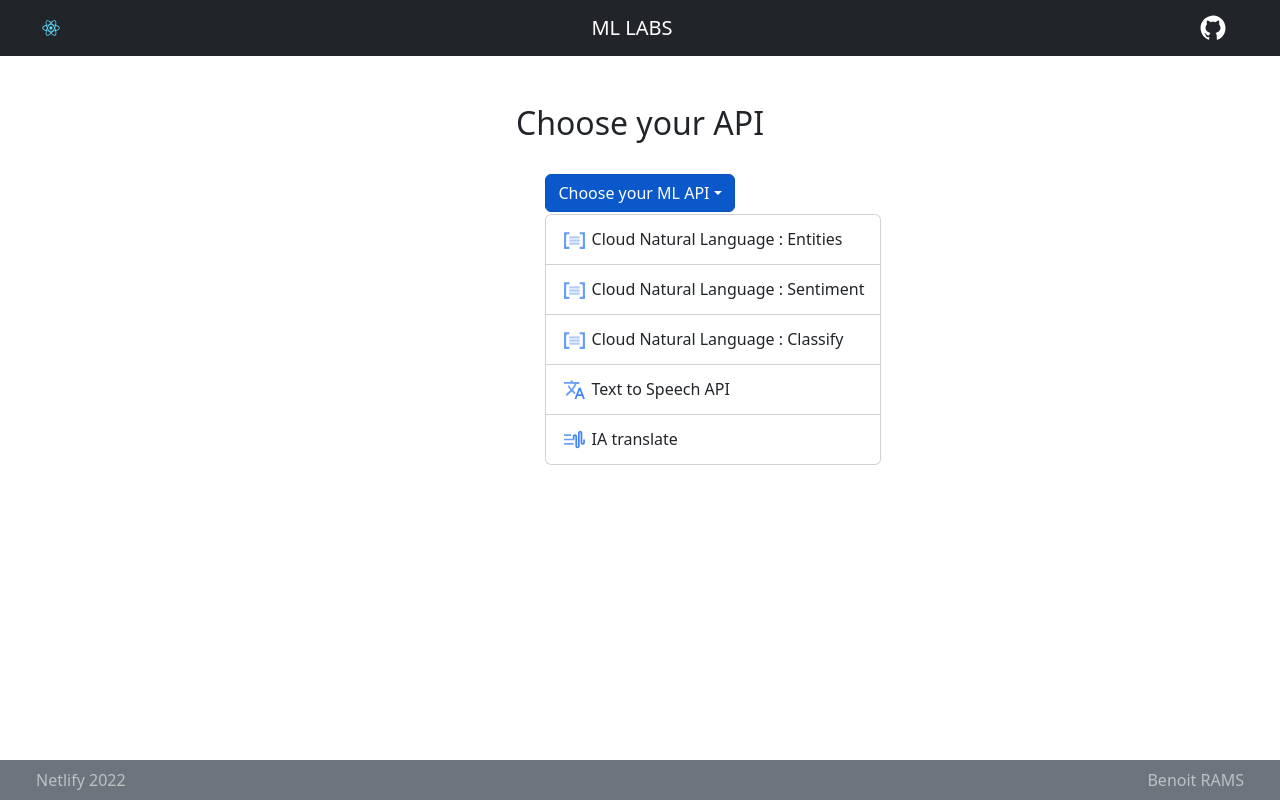
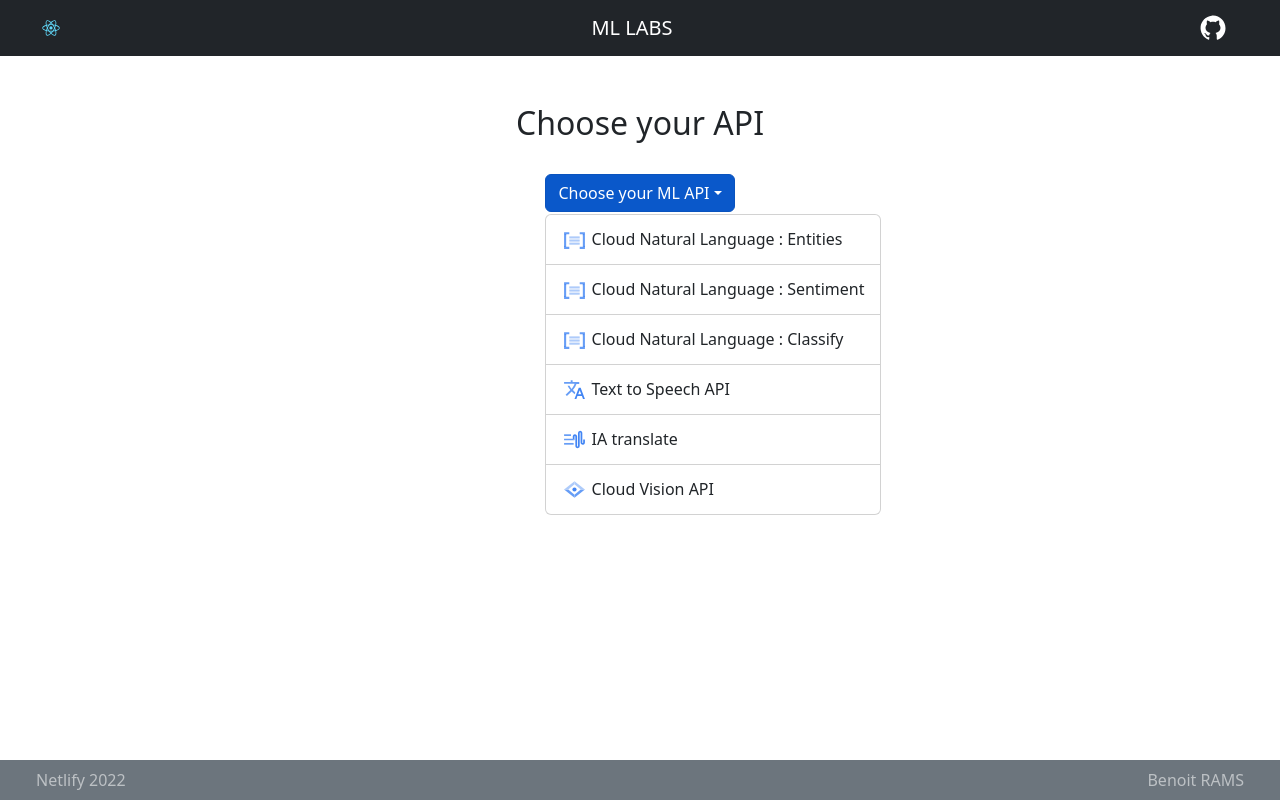
Before and after one commit to Smar-Ben/ml_gcp_api_labs_front_end, a React (Create React App) app: page / in a window 1280 px wide. Both pictures are taken after a click on the button "Choose your ML API". Built offline with nearby package versions, Linux system fonts and the light colour scheme.

Commit message:
feat: add vision api for the website

```diff
--- a/src/component/CardDescription.js
+++ b/src/component/CardDescription.js
@@ -1,6 +1,7 @@
 import CloudNaturalLogo from "../img/ml_logo/cloud_natural_language_api.svg";
 import TranslationIALogo from "../img/ml_logo/cloud_translation_api.svg";
 import TextToSpeech from "../img/ml_logo/text-to-speech.svg";
+import CloudVision from "../img/ml_logo/cloud_vision_api.svg";
 import React from "react";
 import Button from "react-bootstrap/Button";
 import Card from "react-bootstrap/Card";
@@ -12,6 +13,7 @@
     cnlClassify: "Cloud Natural Language API: Classify Analysis",
     textToSpeech: "Text to Speech API",
     translateAI: "Translation AI : French to English",
+    visionAPI: "Cloud Vision API",
   };
   return apiList[apiName] ?? "Choose your API";
 };
@@ -26,6 +28,7 @@
     return "Cloud Natural Language API";
   else if (apiName === "textToSpeech") return "Speech-to-Text API";
   else if (apiName === "translateAI") return "Cloud Translation API";
+  else if (apiName === "visionAPI") return "Cloud Vision API";
 };
 
 const getLogo = (apiName) => {
@@ -37,6 +40,7 @@
   if (cloudNaturalLanguageArray.includes(apiName)) return CloudNaturalLogo;
   else if (apiName === "textToSpeech") return TextToSpeech;
   else if (apiName === "translateAI") return TranslationIALogo;
+  else if (apiName === "visionAPI") return CloudVision;
 };
 
 const getDescription = (apiName) => {
@@ -51,6 +55,8 @@
       "Text to Speech permet de convertir du texte en discours naturel à l'aide d'une API optimisée par les meilleures technologies d'IA de Google. Sur ce site, il est seulement possible d'avoir une voix anglaise.",
     translateAI:
       "Cloud Translation permet à vos sites Web et à vos applications de traduire dynamiquement du texte français en anglais par programmation via une API. Translation utilise un modèle de machine learning pré-entraîné de Google ou personnalisé pour traduire du texte. Sur ce site il est possible de traduire un texte (de n'importe quelle langue) en français ou en anglais",
+    visionAPI:
+      "Cloud Vision API permet d'obtenir des informations sur une image à partir d'un modèle pré-entrainé par Google",
   };
   return apiList[apiName] ?? "Choose your API";
 };
@@ -65,6 +71,7 @@
       "https://cloud.google.com/natural-language/docs/classifying-text",
     textToSpeech: "https://cloud.google.com/text-to-speech/docs/basics",
     translateAI: "https://cloud.google.com/translate/docs/overview",
+    visionAPI: "https://cloud.google.com/vision/docs?hl=fr",
   };
   return apiList[apiName] ?? "Choose your API";
 };
--- a/src/component/Main.js
+++ b/src/component/Main.js
@@ -3,6 +3,7 @@
 import CloudNaturalLogo from "../img/ml_logo/cloud_natural_language_api.svg";
 import TranslationIALogo from "../img/ml_logo/cloud_translation_api.svg";
 import TextToSpeech from "../img/ml_logo/text-to-speech.svg";
+import CloudVision from "../img/ml_logo/cloud_vision_api.svg";
 import React, { useState, Fragment, useEffect } from "react";
 import CardDescription from "./CardDescription";
 import Button from "react-bootstrap/Button";
@@ -20,6 +21,7 @@
     cnlClassify: "Cloud Natural Language API: Classify Analysis",
     textToSpeech: "Text to Speech API",
     translateAI: "Translation AI : French to English",
+    visionAPI: "Cloud Vision API",
   };
   return apiList[apiName] ?? "Choose your API";
 };
@@ -63,7 +65,6 @@
         setResponseApi(response.data);
       })
       .catch((error) => {
-        console.log(error);
         setIsCalledFinish(false);
         setIsApiCalled(true);
         const response = error["response"];
@@ -83,7 +84,6 @@
   const [isCalledFinish, setIsCalledFinish] = useState(false);
 
   useEffect(() => {
-    console.log("foo");
     setIsApiCalled(false);
     setTextToSend("");
     setTargetLanguage("");
@@ -179,6 +179,21 @@
               />{" "}
               IA translate
             </Dropdown.Item>
+            <Dropdown.Divider />
+            <Dropdown.Item
+              onClick={() => {
+                setApiName("visionAPI");
+              }}
+            >
+              <img
+                alt=""
+                src={CloudVision}
+                width="25"
+                height="25"
+                className="d-inline-block align-top"
+              />{" "}
+              Cloud Vision API
+            </Dropdown.Item>
           </Dropdown.Menu>
         </Dropdown>
       </Col>
@@ -194,7 +209,7 @@
           <Col
             xs={8}
             className={
-              apiName === "textToSpeech"
+              apiName === "textToSpeech" || apiName === "visionAPI"
                 ? "col-8 d-flex justify-content-around mb-4"
                 : ""
             }
@@ -242,7 +257,7 @@
                     </Dropdown.Item>
                   </DropdownButton>
                 )}
-                {apiName !== "textToSpeech" && apiName !== "visionAI" && (
+                {apiName !== "textToSpeech" && apiName !== "visionAPI" && (
                   <Button
                     variant="primary"
                     size="lg"
--- a/src/component/TextSender.js
+++ b/src/component/TextSender.js
@@ -8,7 +8,7 @@
 const TextSender = (props) => {
   return (
     <Fragment>
-      {props.apiName === "textToSpeech" ? (
+      {props.apiName === "textToSpeech" || props.apiName === "visionAPI" ? (
         <Card className="text-center" style={{ maxWidth: "250px" }}>
           <Card.Img variant="top" src={Work} />
           <Card.Body>
@@ -19,7 +19,12 @@
             </Card.Text>
             <Button
               variant="primary"
-              href="https://cloud.google.com/text-to-speech#section-2"
+              href={
+                props.apiName === "textToSpeech"
+                  ? "https://cloud.google.com/text-to-speech#section-2"
+                  : "https://cloud.google.com/vision?hl=fr#section-2"
+              }
+              target="_blank"
             >
               Tester l'API
             </Button>
--- a/src/component/result/Sentiment.js
+++ b/src/component/result/Sentiment.js
@@ -24,7 +24,6 @@
   };
 
   const getImg = (score) => {
-    console.log(score);
     if (score <= -0.7) return Sad;
     else if (score <= -0.3) return MiSad;
     else if (score <= 0.3) return Neutral;
```
Also changed, not shown: src/img/ml_logo/cloud_vision_api.svg (added).
